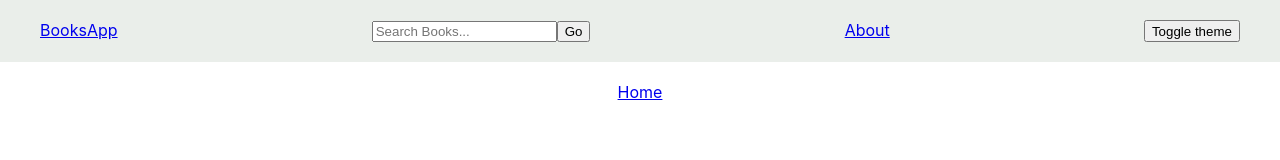
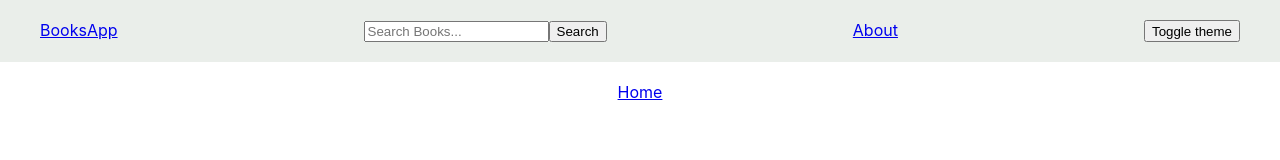
Before and after one commit to tetyanago2023/test_react_red_rover, a React (Create React App) app: page / in a window 1280 px wide. Shown: the top 160 px of the page. Built offline with nearby package versions, Linux system fonts and the light colour scheme.

Commit message:
SearchBar small fix

```diff
--- a/src/components/SearchBar/SearchBar.js
+++ b/src/components/SearchBar/SearchBar.js
@@ -13,7 +13,7 @@ function SearchBar({ setSearch }) {
                    placeholder="Search Books..."
                    onChange={(event) => setSearchValue(event.target.value)}
             />
-            <button onClick={handleSearch}>Go</button>
+            <button onClick={handleSearch}>Search</button>
         </div>
     );
 }
```
